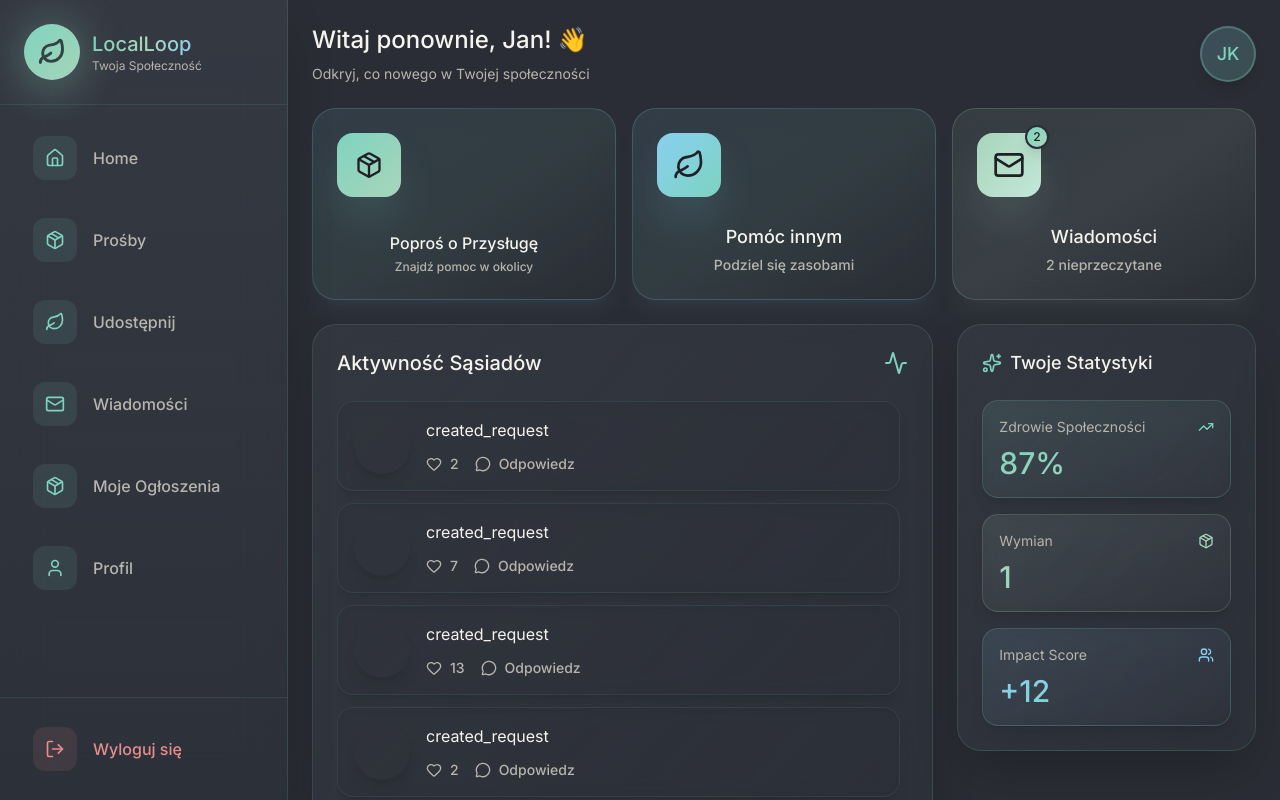
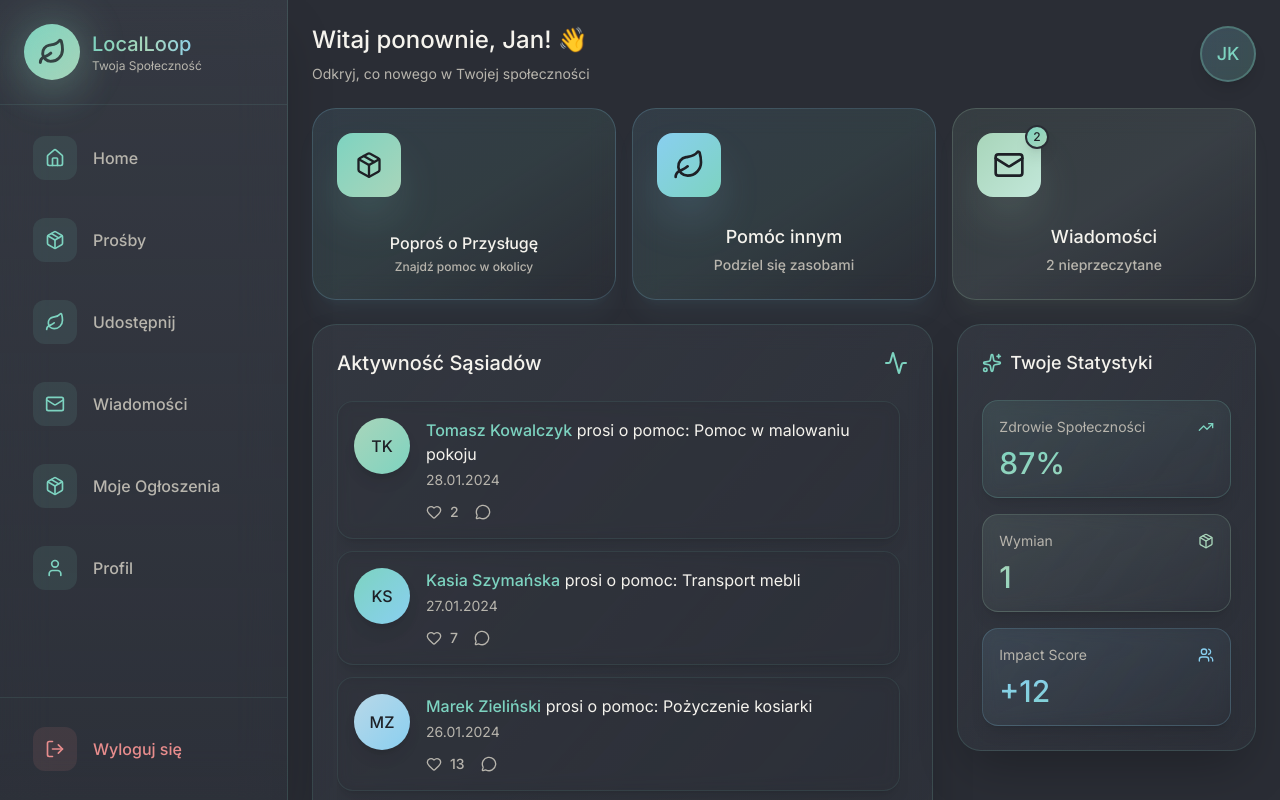
Before and after one commit to NasTiaFox30/LocalLoop, a React (Vite) app: page /listing-detail in a window 1280 px wide. Shown: the top 800 px of the page. Built offline with nearby package versions, Linux system fonts and the light colour scheme.

Commit message:
Refactor activityFeed mapping (DesktopDashboard)

```diff
--- a/src/app/components/DesktopDashboard.tsx
+++ b/src/app/components/DesktopDashboard.tsx
@@ -99,20 +99,25 @@ export default function DesktopDashboard({ onOpenDetail }: DesktopDashboardProps
               <Activity className="w-6 h-6 text-[#7dd3c0]" />
             </div>
             <div className="space-y-3 max-h-[600px] overflow-y-auto pr-2">
-              {activityFeed.map((item) => (
+              {activityFeed.map((item) => {
+                const user = getUserById(item.userId);
+                const listing = getListingById(item.listingId);
+                if (!user || !listing) return null;
+
+                return (
                   <div
                     key={item.id}
                     onClick={() => onOpenDetail(item)}
                     className="flex items-start gap-4 p-4 rounded-2xl backdrop-blur-sm bg-[rgba(40,43,50,0.4)] border border-[#7dd3c0]/10 hover:border-[#7dd3c0]/30 hover:scale-[1.01] transition-all duration-300 group cursor-pointer shadow-lg hover:shadow-xl hover:shadow-[#7dd3c0]/10"
                   >
-                  <div className={`w-14 h-14 rounded-full bg-gradient-to-br ${item.avatarColor} flex items-center justify-center flex-shrink-0 shadow-lg group-hover:scale-110 transition-transform duration-300`}>
-                    <span className="text-base font-medium text-[#1e2026]">{item.initials}</span>
+                    <div className={`w-14 h-14 rounded-full bg-gradient-to-br ${user.avatarColor} flex items-center justify-center flex-shrink-0 shadow-lg group-hover:scale-110 transition-transform duration-300`}>
+                      <span className="text-base font-medium text-[#1e2026]">{user.initials}</span>
                     </div>
                     <div className="flex-1 min-w-0">
                       <p className="text-base text-[#f5f3ed]">
-                      <span className="font-medium text-[#7dd3c0]">{item.user}</span> {item.action}
+                        <span className="font-medium text-[#7dd3c0]">{user.name}</span> {getActionText(item.action, listing, user)}
                       </p>
-                    <p className="text-sm text-[#b8b5ad] mt-1">{item.time}</p>
+                      <p className="text-sm text-[#b8b5ad] mt-1">{timeAgo(item.timestamp)}</p>
                       <div className="flex gap-4 mt-3">
                         <button
                           onClick={(e) => { e.stopPropagation(); toggleLike(item.id); }}
@@ -121,17 +126,14 @@ export default function DesktopDashboard({ onOpenDetail }: DesktopDashboardProps
                           <Heart className={`w-4 h-4 transition-all duration-300 ${likedItems.includes(item.id) ? 'fill-[#7dd3c0]' : ''}`} />
                           <span>{item.likes + (likedItems.includes(item.id) ? 1 : 0)}</span>
                         </button>
-                      <button
-                        onClick={(e) => { e.stopPropagation(); navigate('/messages'); }}
-                        className="flex items-center gap-2 text-sm text-[#b8b5ad] hover:text-[#7dd3c0] hover:scale-110 transition-all duration-300"
-                      >
+                        <button className="flex items-center gap-2 text-sm text-[#b8b5ad] hover:text-[#7dd3c0] hover:scale-110 transition-all duration-300">
                           <MessageCircle className="w-4 h-4" />
-                        <span>Odpowiedz</span>
                         </button>
                       </div>
                     </div>
                   </div>
-              ))}
+                );
+              })}
             </div>
           </div>
 
```
Lines whose indentation alone changed are shown as unchanged.
